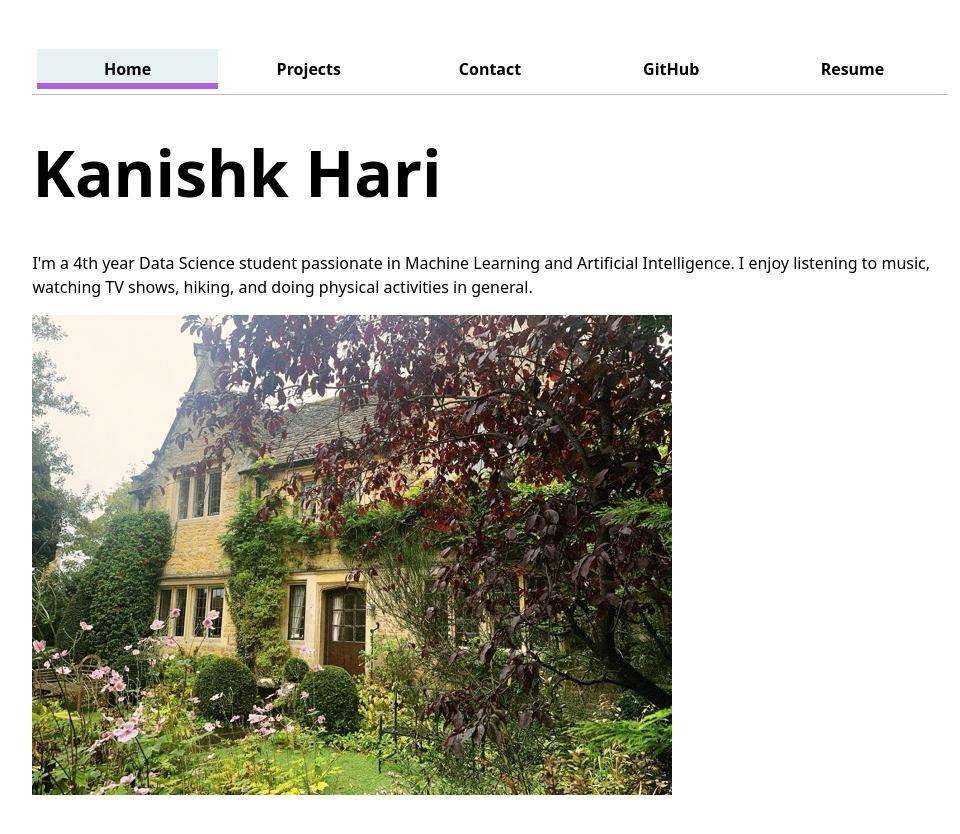
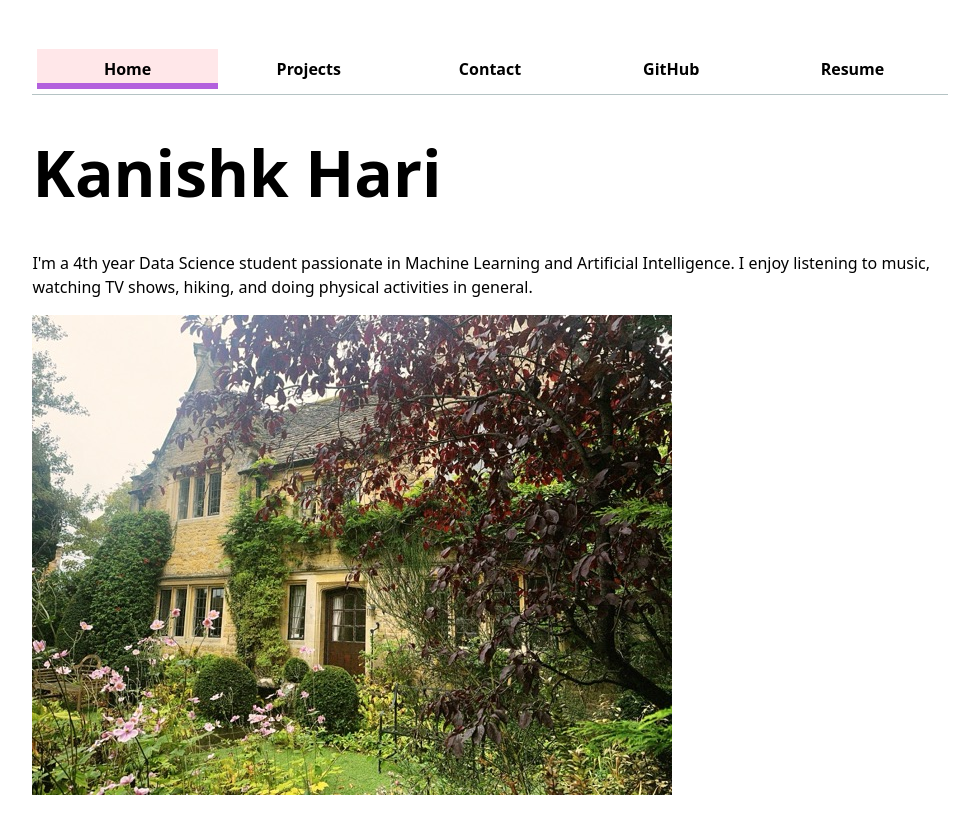
Before and after one commit to KanishkHari/portfolio, a plain HTML site: page index.html in a window 1280 px wide. In both pictures the pointer is over the link "Home". Shown: the whole page, without its empty margins (150-1110 px from the left). Drawn offline with Linux system fonts and the light colour scheme.

Commit message:
Update style.css

```diff
--- a/style.css
+++ b/style.css
@@ -51,7 +51,7 @@ nav a.current{
 nav a:hover{
   border-bottom:0.4em solid var(--color-accent);
   padding-bottom: 0.1em;
-  background-color:oklch(95% 3% 200);
+  background-color: color-mix(in oklch, var(--color-accent), canvas 85%);
 }
 
 
```
